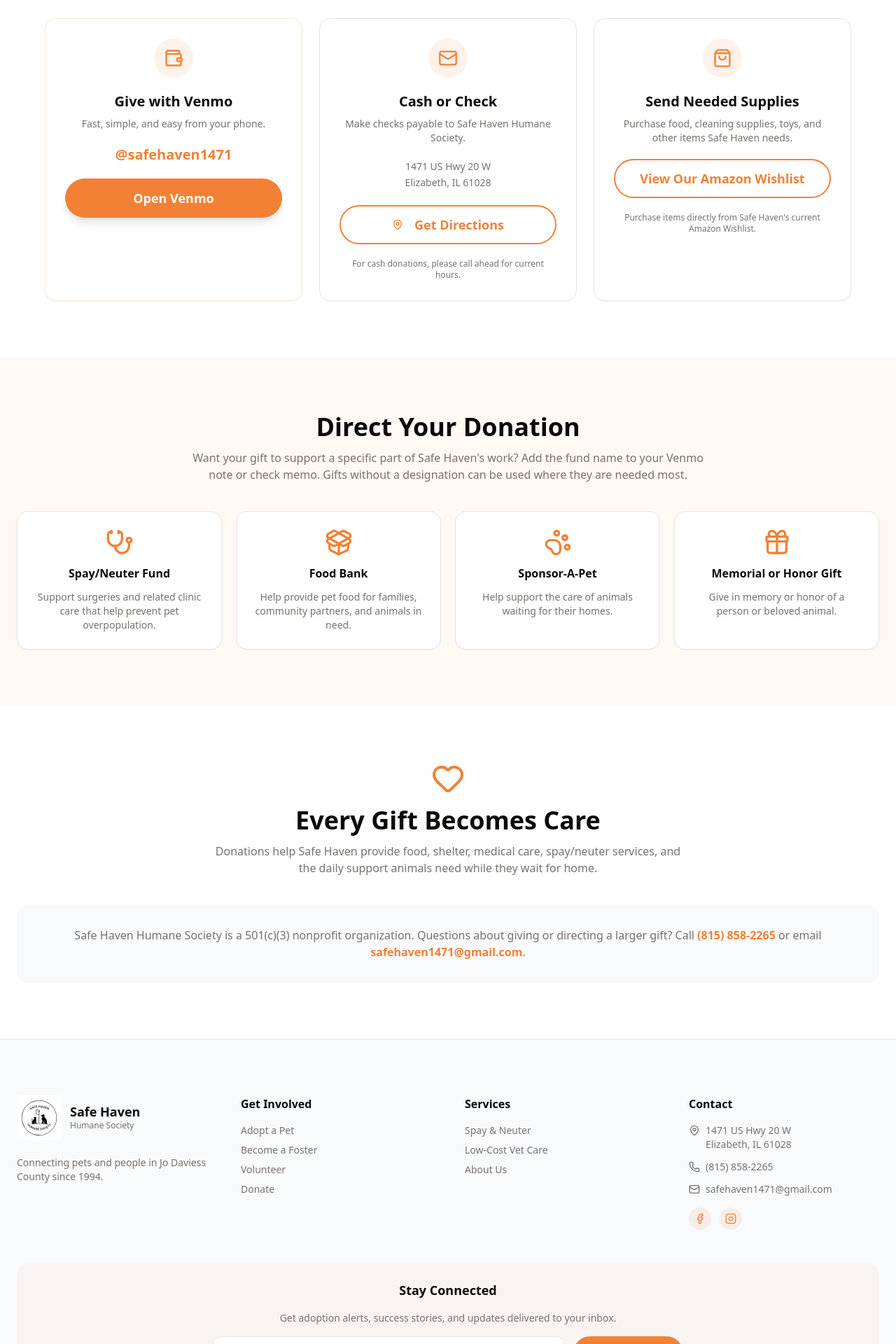
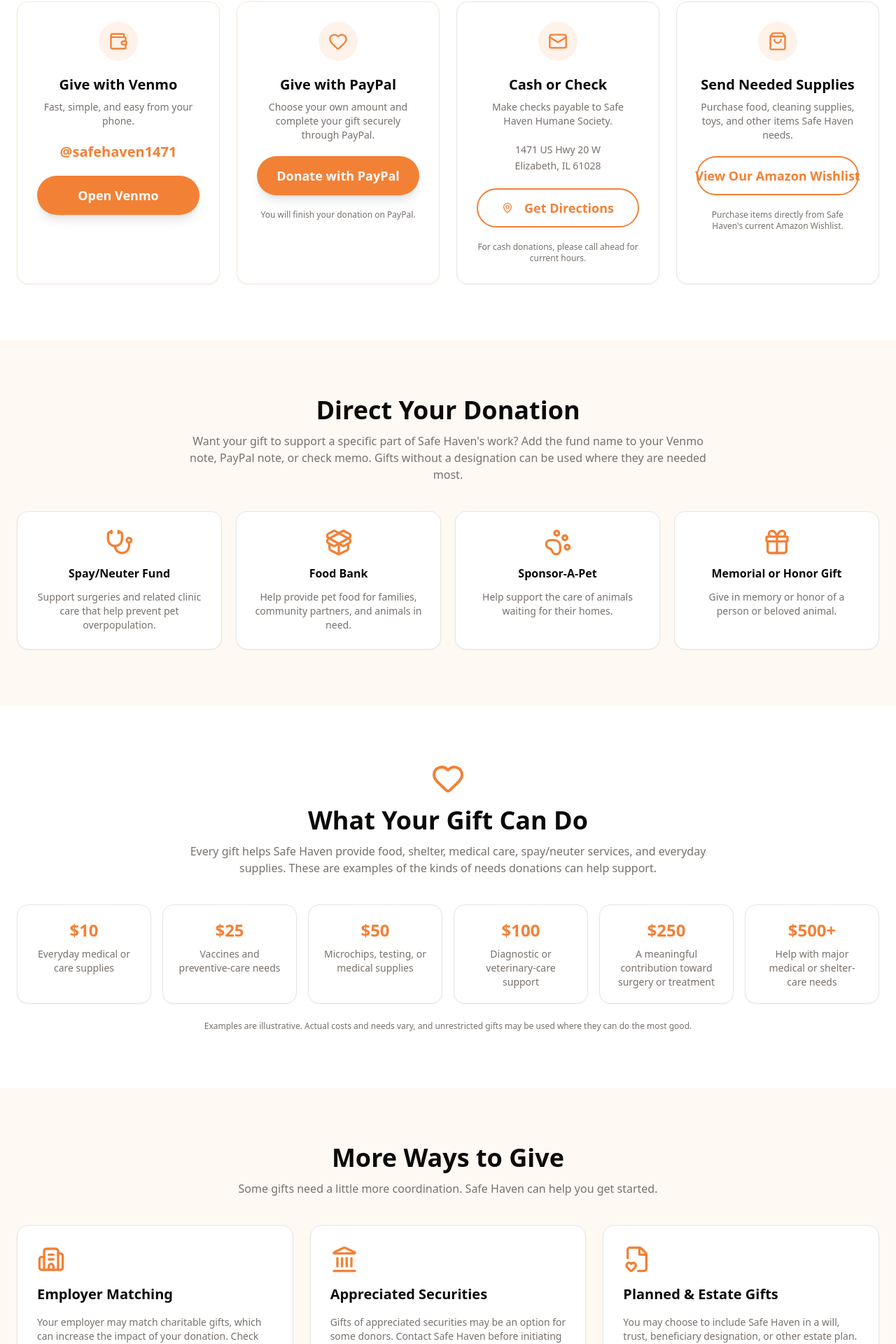
Before and after one commit to 7nqwsvhv99-hash/safe-haven-site, a Next.js app: page /donate in a window 1280 px wide. Shown: the part 619-2539 px from the top of the page at 70% size. Built offline with nearby package versions, Linux system fonts and the light colour scheme.

Commit message:
Expand donation options and add PayPal giving

```diff
--- a/src/app/donate/page.tsx
+++ b/src/app/donate/page.tsx
@@ -1,6 +1,8 @@
 import { Button } from "@/components/ui/button"
 import { Card } from "@/components/ui/card"
-import { Heart, ShoppingBag, Wallet, Mail, MapPin, Stethoscope, PackageOpen, PawPrint, Gift } from "lucide-react"
+import { Heart, ShoppingBag, Wallet, Mail, MapPin, Stethoscope, PackageOpen, PawPrint, Gift, Landmark, Building2, FileHeart } from "lucide-react"
+
+const paypalBusinessEmail = "safehavenbookkeeper1471@gmail.com"
 
 export default function DonatePage() {
   return (
@@ -28,11 +30,11 @@ export default function DonatePage() {
           <div className="text-center mb-12">
             <h2 className="text-3xl md:text-4xl font-bold mb-3">Choose the Way You Want to Give</h2>
             <p className="text-muted-foreground max-w-2xl mx-auto">
-              Safe Haven currently accepts donations through Venmo, cash, check, and needed supplies.
+              Give online, by mail, or by sending supplies Safe Haven needs most.
             </p>
           </div>
 
-          <div className="grid grid-cols-1 md:grid-cols-3 gap-6 max-w-6xl mx-auto">
+          <div className="grid grid-cols-1 md:grid-cols-2 lg:grid-cols-4 gap-6 max-w-7xl mx-auto">
             <Card className="p-7 text-center space-y-5 border-primary/20">
               <div className="flex justify-center">
                 <div className="h-14 w-14 rounded-full bg-primary/10 flex items-center justify-center">
@@ -49,6 +51,28 @@ export default function DonatePage() {
                   Open Venmo
                 </a>
               </Button>
+            </Card>
+
+            <Card className="p-7 text-center space-y-5 border-primary/20">
+              <div className="flex justify-center">
+                <div className="h-14 w-14 rounded-full bg-primary/10 flex items-center justify-center">
+                  <Heart className="h-7 w-7 text-primary" />
+                </div>
+              </div>
+              <div>
+                <h3 className="font-bold text-xl mb-2">Give with PayPal</h3>
+                <p className="text-sm text-muted-foreground">Choose your own amount and complete your gift securely through PayPal.</p>
+              </div>
+              <form action="https://www.paypal.com/cgi-bin/webscr" method="post" target="_blank">
+                <input type="hidden" name="cmd" value="_donations" />
+                <input type="hidden" name="business" value={paypalBusinessEmail} />
+                <input type="hidden" name="item_name" value="Safe Haven Humane Society" />
+                <input type="hidden" name="currency_code" value="USD" />
+                <Button type="submit" size="lg" className="w-full">
+                  Donate with PayPal
+                </Button>
+              </form>
+              <p className="text-xs text-muted-foreground">You will finish your donation on PayPal.</p>
             </Card>
 
             <Card className="p-7 text-center space-y-5">
@@ -99,7 +123,7 @@ export default function DonatePage() {
           <div className="text-center mb-10">
             <h2 className="text-3xl md:text-4xl font-bold mb-3">Direct Your Donation</h2>
             <p className="text-muted-foreground max-w-3xl mx-auto">
-              Want your gift to support a specific part of Safe Haven's work? Add the fund name to your Venmo note or check memo. Gifts without a designation can be used where they are needed most.
+              Want your gift to support a specific part of Safe Haven's work? Add the fund name to your Venmo note, PayPal note, or check memo. Gifts without a designation can be used where they are needed most.
             </p>
           </div>
 
@@ -128,16 +152,80 @@ export default function DonatePage() {
         </div>
       </section>
 
-      {/* What Gifts Support */}
+      {/* What Your Gift Can Do */}
+      <section className="section-padding bg-white">
+        <div className="container-custom max-w-6xl">
+          <div className="text-center mb-10">
+            <Heart className="h-12 w-12 text-primary mx-auto mb-4" />
+            <h2 className="text-3xl md:text-4xl font-bold mb-3">What Your Gift Can Do</h2>
+            <p className="text-muted-foreground max-w-3xl mx-auto">
+              Every gift helps Safe Haven provide food, shelter, medical care, spay/neuter services, and everyday supplies. These are examples of the kinds of needs donations can help support.
+            </p>
+          </div>
+          <div className="grid grid-cols-2 md:grid-cols-3 lg:grid-cols-6 gap-4">
+            {[
+              ["$10", "Everyday medical or care supplies"],
+              ["$25", "Vaccines and preventive-care needs"],
+              ["$50", "Microchips, testing, or medical supplies"],
+              ["$100", "Diagnostic or veterinary-care support"],
+              ["$250", "A meaningful contribution toward surgery or treatment"],
+              ["$500+", "Help with major medical or shelter-care needs"],
+            ].map(([amount, description]) => (
+              <Card key={amount} className="p-5 text-center space-y-2">
+                <p className="text-2xl font-bold text-primary">{amount}</p>
+                <p className="text-sm text-muted-foreground">{description}</p>
+              </Card>
+            ))}
+          </div>
+          <p className="text-xs text-muted-foreground text-center mt-6 max-w-3xl mx-auto">
+            Examples are illustrative. Actual costs and needs vary, and unrestricted gifts may be used where they can do the most good.
+          </p>
+        </div>
+      </section>
+
+      {/* More Ways to Give */}
+      <section className="section-padding bg-primary/5">
+        <div className="container-custom max-w-6xl">
+          <div className="text-center mb-10">
+            <h2 className="text-3xl md:text-4xl font-bold mb-3">More Ways to Give</h2>
+            <p className="text-muted-foreground max-w-3xl mx-auto">
+              Some gifts need a little more coordination. Safe Haven can help you get started.
+            </p>
+          </div>
+          <div className="grid grid-cols-1 md:grid-cols-3 gap-6">
+            <Card className="p-7 space-y-4">
+              <Building2 className="h-10 w-10 text-primary" />
+              <h3 className="font-bold text-xl">Employer Matching</h3>
+              <p className="text-sm text-muted-foreground">
+                Your employer may match charitable gifts, which can increase the impact of your donation. Check with your employer's benefits or giving program.
+              </p>
+            </Card>
+            <Card className="p-7 space-y-4">
+              <Landmark className="h-10 w-10 text-primary" />
+              <h3 className="font-bold text-xl">Appreciated Securities</h3>
+              <p className="text-sm text-muted-foreground">
+                Gifts of appreciated securities may be an option for some donors. Contact Safe Haven before initiating a transfer, and consult your financial or tax advisor about your situation.
+              </p>
+            </Card>
+            <Card className="p-7 space-y-4">
+              <FileHeart className="h-10 w-10 text-primary" />
+              <h3 className="font-bold text-xl">Planned & Estate Gifts</h3>
+              <p className="text-sm text-muted-foreground">
+                You may choose to include Safe Haven in a will, trust, beneficiary designation, or other estate plan. Contact us for organization information and consult your advisor for legal or tax guidance.
+              </p>
+            </Card>
+          </div>
+          <div className="text-center mt-8">
+            <Button asChild variant="outline" size="lg">
+              <a href="mailto:safehaven1471@gmail.com?subject=Giving%20to%20Safe%20Haven">Contact Safe Haven About Giving</a>
+            </Button>
+          </div>
+        </div>
+      </section>
+
+      {/* Nonprofit note */}
       <section className="section-padding bg-white">
         <div className="container-custom max-w-5xl">
-          <div className="text-center mb-10">
-            <Heart className="h-12 w-12 text-primary mx-auto mb-4" />
-            <h2 className="text-3xl md:text-4xl font-bold mb-3">Every Gift Becomes Care</h2>
-            <p className="text-muted-foreground max-w-2xl mx-auto">
-              Donations help Safe Haven provide food, shelter, medical care, spay/neuter services, and the daily support animals need while they wait for home.
-            </p>
-          </div>
           <div className="rounded-2xl bg-slate-50 p-6 md:p-8 text-center">
             <p className="text-sm md:text-base text-muted-foreground">
               Safe Haven Humane Society is a 501(c)(3) nonprofit organization. Questions about giving or directing a larger gift? Call <a href="tel:815-858-2265" className="font-semibold text-primary hover:underline">(815) 858-2265</a> or email <a href="mailto:safehaven1471@gmail.com" className="font-semibold text-primary hover:underline">safehaven1471@gmail.com</a>.
```
